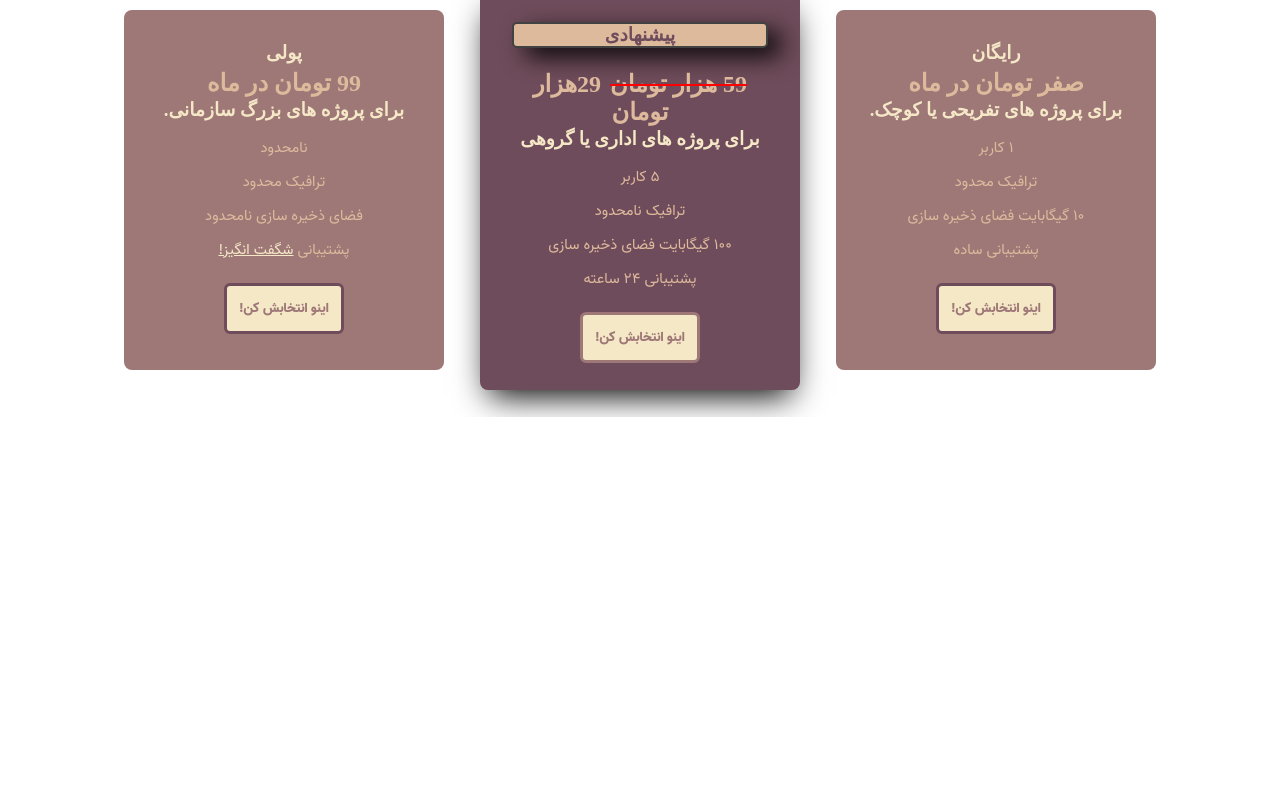
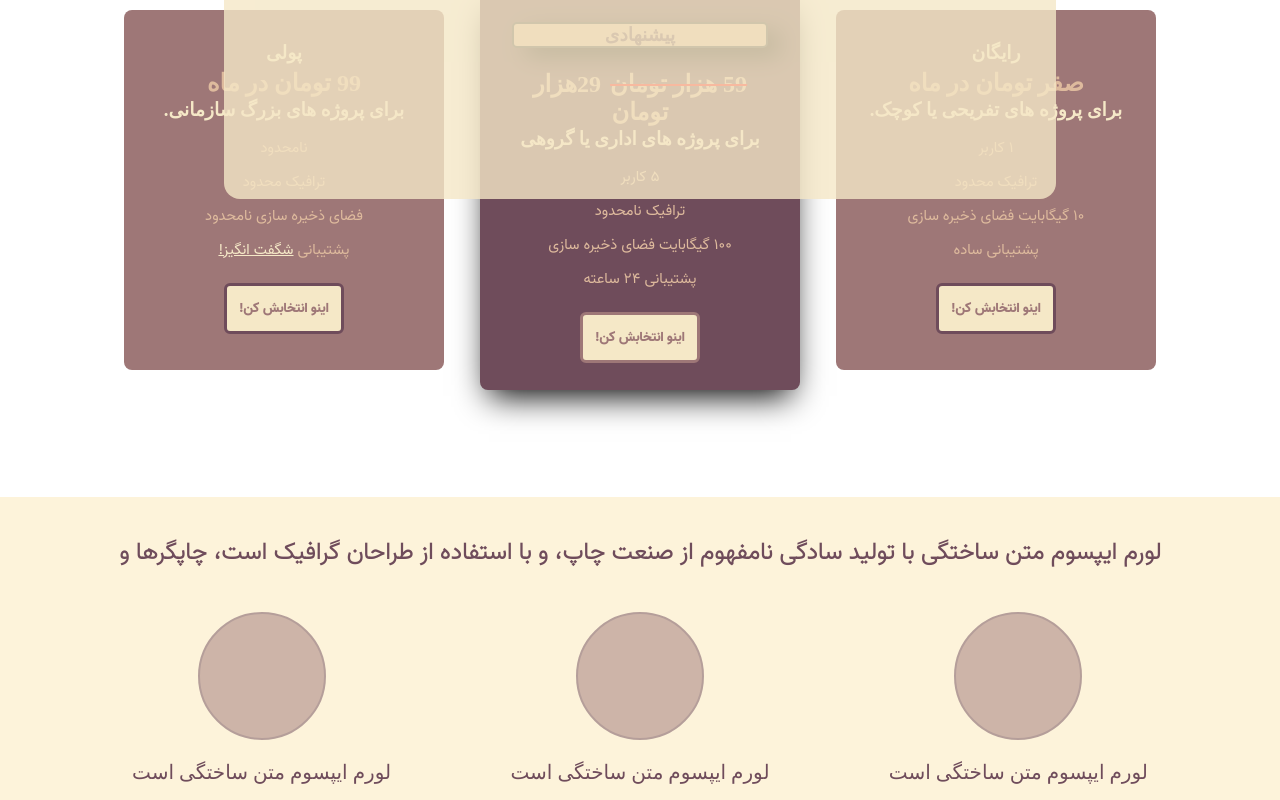
Before and after one commit to AmirQolifam2/A-simple-site, a plain HTML site: page index.htm in a window 1280 px wide. Shown: the part 701-1501 px from the top of the page. Before the commit the page ends 1118 px from the top, so only its background shows below. Drawn offline with Linux system fonts and the light colour scheme; files whose address does not match are found by name.

Commit message:
Key--features completed

```diff
--- a/index.htm
+++ b/index.htm
@@ -118,12 +118,31 @@
               >شگفت انگیز!</a
             >
           </li>
-          <!--TODO : add a pop up about wonderful cover in page after completed main-content-->
         </ul>
         <div>
           <button class="plan__selector">اینو انتخابش کن!</button>
         </div>
       </article>
     </section>
+    <section id="key-features">
+      <h1 class="section-title">
+        لورم ایپسوم متن ساختگی با تولید سادگی نامفهوم از صنعت چاپ، و با استفاده
+        از طراحان گرافیک است، چاپگرها و
+      </h1>
+      <ul class="key-features__items">
+        <li class="key-features__element">
+          <div class="key-feature__image"></div>
+          <p class="key-features__description">لورم ایپسوم متن ساختگی است</p>
+        </li>
+        <li class="key-features__element">
+          <div class="key-feature__image"></div>
+          <p class="key-features__description">لورم ایپسوم متن ساختگی است</p>
+        </li>
+        <li class="key-features__element">
+          <div class="key-feature__image"></div>
+          <p class="key-features__description">لورم ایپسوم متن ساختگی است</p>
+        </li>
+      </ul>
+    </section>
   </body>
 </html>
--- a/styles.css
+++ b/styles.css
@@ -5,7 +5,7 @@
   box-sizing: border-box;
 }
 body {
-position: relative;
+  position: relative;
 }
 :root {
   --primaryPurp: #6f4c5b; /*a most usage colors in page*/
@@ -46,7 +46,7 @@ position: relative;
 /* start WonderFull PopUp */
 .wonderfulPopup {
   position: absolute;
-  display: none;
+  /* display: none; */
   opacity: 80%;
   border-radius: 16px;
   top: 40%;
@@ -55,6 +55,7 @@ position: relative;
   background-color: var(--primaryYellLight);
   height: 600px;
   width: 65%;
+  overflow: hidden;
 }
 
 .Container1 {
@@ -72,13 +73,13 @@ position: relative;
   position: absolute;
   top: 60px;
   right: 10px;
-  font-family: 'VazirMedium';
+  font-family: "VazirMedium";
 }
 .close-outline {
   width: 50px;
 }
 
-
+/* Finish Wonderfull pop up */
 
 /* header navbar start  */
 .header {
@@ -193,8 +194,8 @@ position: relative;
 }
 .plan--highlighted {
   background-color: var(--primaryPurp);
-  height:400px;
-  box-shadow: 0px 15px 31px -9px #000 ;
+  height: 400px;
+  box-shadow: 0px 15px 31px -9px #000;
 }
 .plan--highlighted .plan__title {
   color: var(--primaryPurp);
@@ -204,7 +205,7 @@ position: relative;
   margin-bottom: 22px;
   cursor: default;
   text-align: center;
-  background-color:var(--primaryYell);
+  background-color: var(--primaryYell);
 }
 .plan--highlighted .plan__selector {
   border-color: var(--primaryPurpLight);
@@ -247,6 +248,11 @@ position: relative;
 .Plans--lists li:last-child {
   margin-bottom: 6px;
 }
+
+.Wonderfull {
+  color: var(--primaryYellLight);
+}
+
 .plan__selector {
   padding: 12px;
   border: 3px solid var(--primaryPurp);
@@ -260,13 +266,53 @@ position: relative;
   font-family: "VazirBlack";
 }
 .plan__selector:hover,
-.plan__selector:active{
+.plan__selector:active {
   color: var(--primaryYellLight);
   background-color: var(--primaryPurp);
-  transition: color .1s ;
-  transition: background .1s;
+  transition: color 0.1s;
+  transition: background 0.1s;
 }
-
-.Wonderfull {
-  color: var(--primaryYellLight);
+/* start Key features */
+#key-features {
+  background-color: #fdf3da;
+  margin-top: 80px;
+  text-align: center;
+  padding: 16px;
 }
+.section-title {
+  padding: 20px;
+  font-family: "VazirThin";
+  color: var(--primaryPurp);
+}
+.key-features__items {
+  margin: 0;
+  padding: 0;
+  list-style: none;
+  text-align: center;
+}
+.key-features__element {
+  display: inline-block;
+  vertical-align: top;
+  width: 30%;
+}
+.key-feature__image {
+  width: 128px;
+  height: 128px;
+  border: 2px solid var(--primaryPurp);
+  margin: 20px auto;
+  border-radius: 50%;
+  background-color: var(--primaryPurpLight);
+  opacity: 50%;
+}
+.key-feature__image:hover {
+  opacity: 100%;
+  transition: 0.5s opacity;
+  background-color: #ccc;
+  transition: background-color 0.5s;
+}
+.key-features__description {
+  color: var(--primaryPurp);
+  font-size: 20px;
+  text-align: center;
+}
+/* finish Key feature */
```
